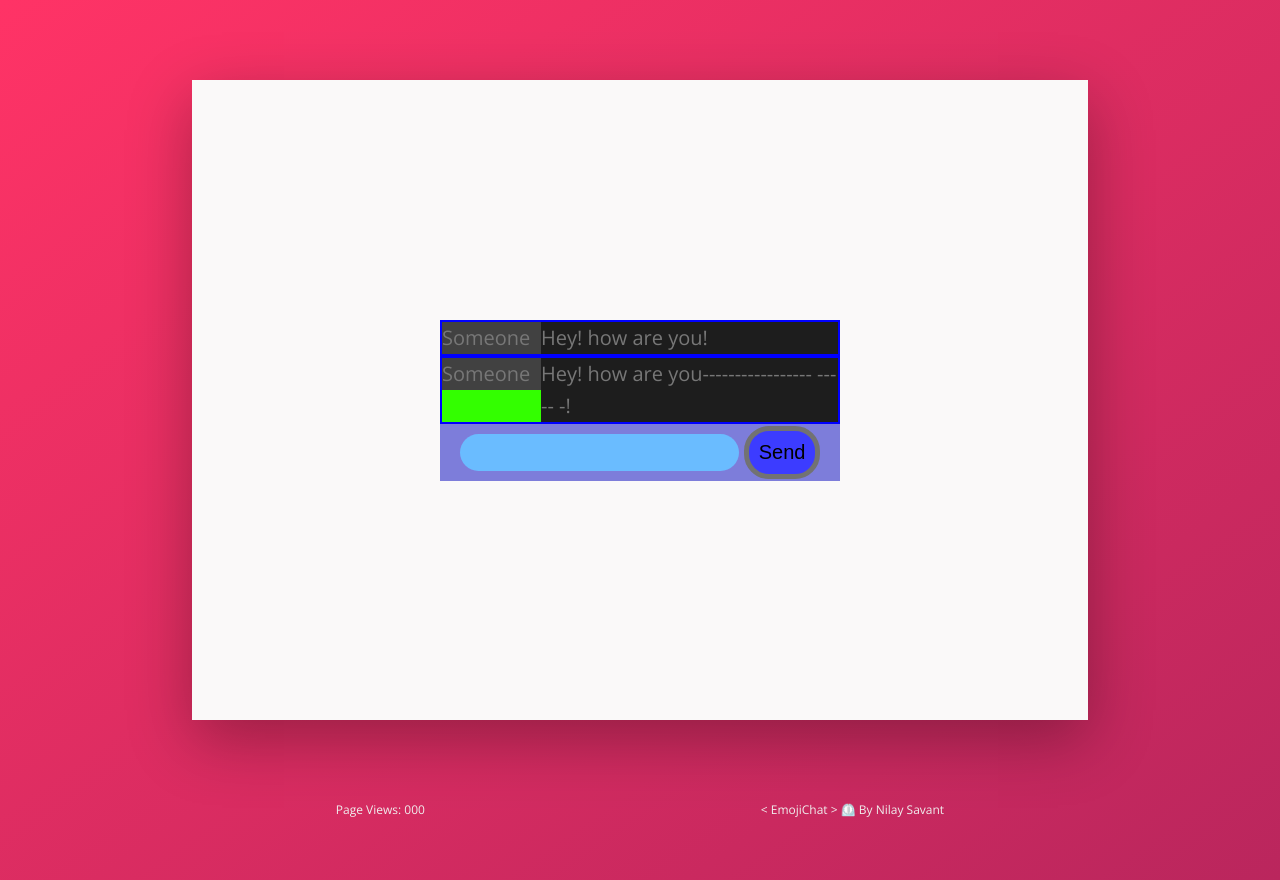
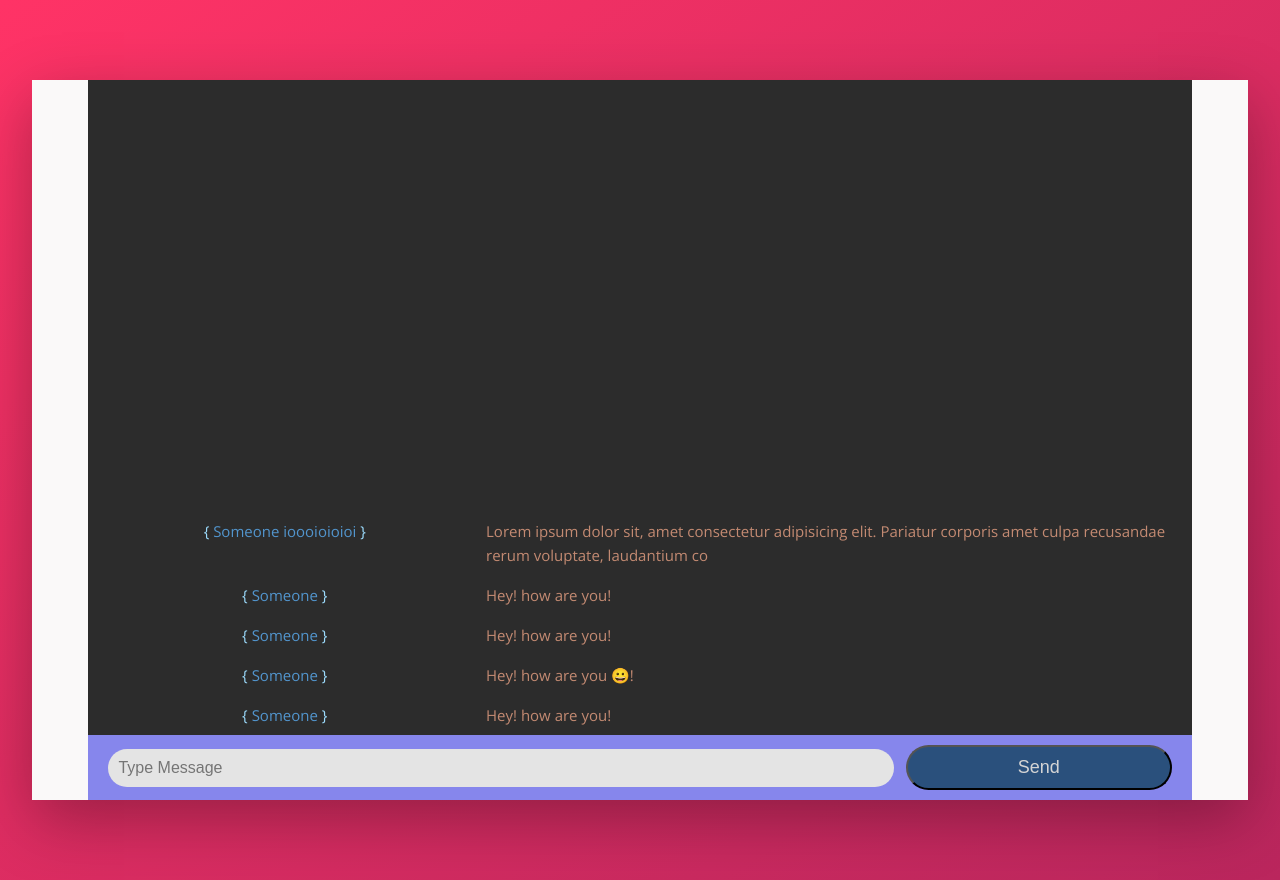
Before and after one commit to nilaysavant/emoji-public-chat, a website: page public/index.html in a window 1280 px wide. Drawn offline with nearby package versions, Linux system fonts and the light colour scheme.

Commit message:
Create html/css for chat complete

```diff
--- a/public/index.html
+++ b/public/index.html
@@ -20,31 +20,70 @@
             <div class="chatbox__messgbox">
                 <div class="chatbox__messg-item">
                     <div class="chatbox__messg-item-sender">
+                        <span class="chatbox__messg-item-tag">{</span>
+                            Someone ioooioioioi
+                        <span class="chatbox__messg-item-tag">}</span>
+                    </div>
+                    <div class="chatbox__messg-item-messg">
+                        Lorem ipsum dolor sit, amet consectetur adipisicing elit. Pariatur corporis amet culpa recusandae rerum voluptate, laudantium co
+                    </div>
+                </div>
+
+                <div class="chatbox__messg-item">
+                    <div class="chatbox__messg-item-sender">
+                        <span class="chatbox__messg-item-tag">{</span>
                         Someone
+                        <span class="chatbox__messg-item-tag">}</span>
                     </div>
                     <div class="chatbox__messg-item-messg">
                         Hey! how are you!
                     </div>
                 </div>
+
                 <div class="chatbox__messg-item">
                     <div class="chatbox__messg-item-sender">
+                        <span class="chatbox__messg-item-tag">{</span>
                         Someone
+                        <span class="chatbox__messg-item-tag">}</span>
                     </div>
                     <div class="chatbox__messg-item-messg">
-                        Hey! how are you-----------------
-                        ----- -!
+                        Hey! how are you!
                     </div>
                 </div>
+
+                <div class="chatbox__messg-item">
+                    <div class="chatbox__messg-item-sender">
+                        <span class="chatbox__messg-item-tag">{</span>
+                        Someone
+                        <span class="chatbox__messg-item-tag">}</span>
+                    </div>
+                    <div class="chatbox__messg-item-messg">
+                        Hey! how are you 😀!
+                    </div>
+                </div>
+
+                <div class="chatbox__messg-item">
+                    <div class="chatbox__messg-item-sender">
+                        <span class="chatbox__messg-item-tag">{</span>
+                        Someone
+                        <span class="chatbox__messg-item-tag">}</span>
+                    </div>
+                    <div class="chatbox__messg-item-messg">
+                        Hey! how are you!
+                    </div>
+                </div>
+
             </div>
             <div class="chatbox__typebox">
-                <input type="text" class="chatbox__input"></input>
+                <input type="text" class="chatbox__input" placeholder="Type Message"></input>
                 <button class="chatbox__send-btn">Send</button>
             </div>
         </div>
+    </div>
 
     </div>
 
-    <div class="footer-container">
+    <!-- <div class="footer-container">
         <div class="footer">
             <div class="footer__page-views">
                 Page Views:
@@ -57,7 +96,7 @@
         <div class="footer">
             &lt; EmojiChat &gt; ⏲️ By Nilay Savant
         </div>
-    </div>
+    </div> -->
 
     <script src="./script.js"></script>
 </body>
--- a/scss/_components.scss
+++ b/scss/_components.scss
@@ -1,62 +1,85 @@
 /* Chatbox */
 .chatbox {
-    font-size: 2rem;
+    font-size: 1.5rem;
+    background-color: rgb(44, 44, 44);
+    min-height: 90vh;
+    display: flex;
+    flex-direction: column;
+    justify-content: flex-end;
+    min-width: 50%;
 
     &__messgbox {
-        background-color: rgb(212, 212, 212);
-
-        // width: 40vw;
-
+        // background-color: rgb(223, 223, 223);
         display: flex;
         align-items: center;
         flex-direction: column;
-        justify-content: space-evenly;
+        justify-content: flex-end;
     }
 
     &__messg-item {
-        background-color: rgb(51, 255, 0);
+        // background-color: rgb(224, 224, 224);
+        // background-color: rgb(223, 223, 223);
+
+        padding: 0.5rem 0.5rem;
+        width: 100%;
         display: flex;
         align-items: flex-start;
-        justify-content: space-around;
-        width: 40rem;
-        border: 2px solid blue;
+        // justify-content: space-evenly;
+        // width: 50rem;
+        margin: 0.3rem 0.3rem;
+        // border: 2px solid blue;
 
         &-sender {
-            background-color: rgb(65, 65, 65);
-            flex: 0 0 25%;
+            // background-color: rgb(44, 44, 44);
+            flex: 0 0 35%;
+            text-align: center;
+            color: #5295CD;
+            // white-space: nowrap;
             // margin: 1rem 1rem;
         }
 
+        &-tag {
+            color: #9CDCFE;
+        }
+
         &-messg {
-            background-color: rgb(29, 29, 29);
-            // margin: 1rem 1rem;
+            // background-color: rgb(29, 29, 29);s
+            margin: 0 1rem;
             word-wrap: break-word;
             flex: 1;
+            color: rgb(195, 138, 114);
         }
 
     }
 
     &__typebox {
-        background-color: rgb(125, 125, 218);
-        padding: 0.2rem 2rem;
+        background-color: rgb(134, 134, 236);
+        padding: 1rem 2rem;
+        display: flex;
+        align-items: center;
+        justify-content: space-evenly;
     }
 
     &__input {
-        background-color: rgb(106, 188, 255);
+        font-size: 1.6rem;
+        background-color: rgb(228, 228, 228);
         border: none;
-        padding: 0.7rem;
-        font-size: 2rem;
+        padding: 1rem 1rem;
         border-radius: 2.5rem;
+        flex: 1;
+        margin-right: 1.2rem;
     }
 
     &__send-btn {
-        background-color: rgb(60, 60, 255);
-        font-size: 2rem;
+        font-size: 1.8rem;
+        background-color: rgb(42, 80, 124);
         text-decoration: none;
-        border: 5px solid #727272;
-        padding: 1rem;
+        color: rgb(212, 212, 212);
+        // border: 2px double rgb(39, 39, 39);
+        padding: 1rem 1.5rem;
         cursor: pointer;
         border-radius: 2.5rem;
+        flex: 0 0 25%;
     }
 }
 
--- a/scss/_layout.scss
+++ b/scss/_layout.scss
@@ -1,5 +1,5 @@
 .container {
-    max-width: 70vw;
+    max-width: 95vw;
     margin: 10vh auto;
     background-color: var(--color-grey-light-1);
     box-shadow: var(--shadow-dark);
```
Also changed, not shown: public/style.css, 1 other file.
